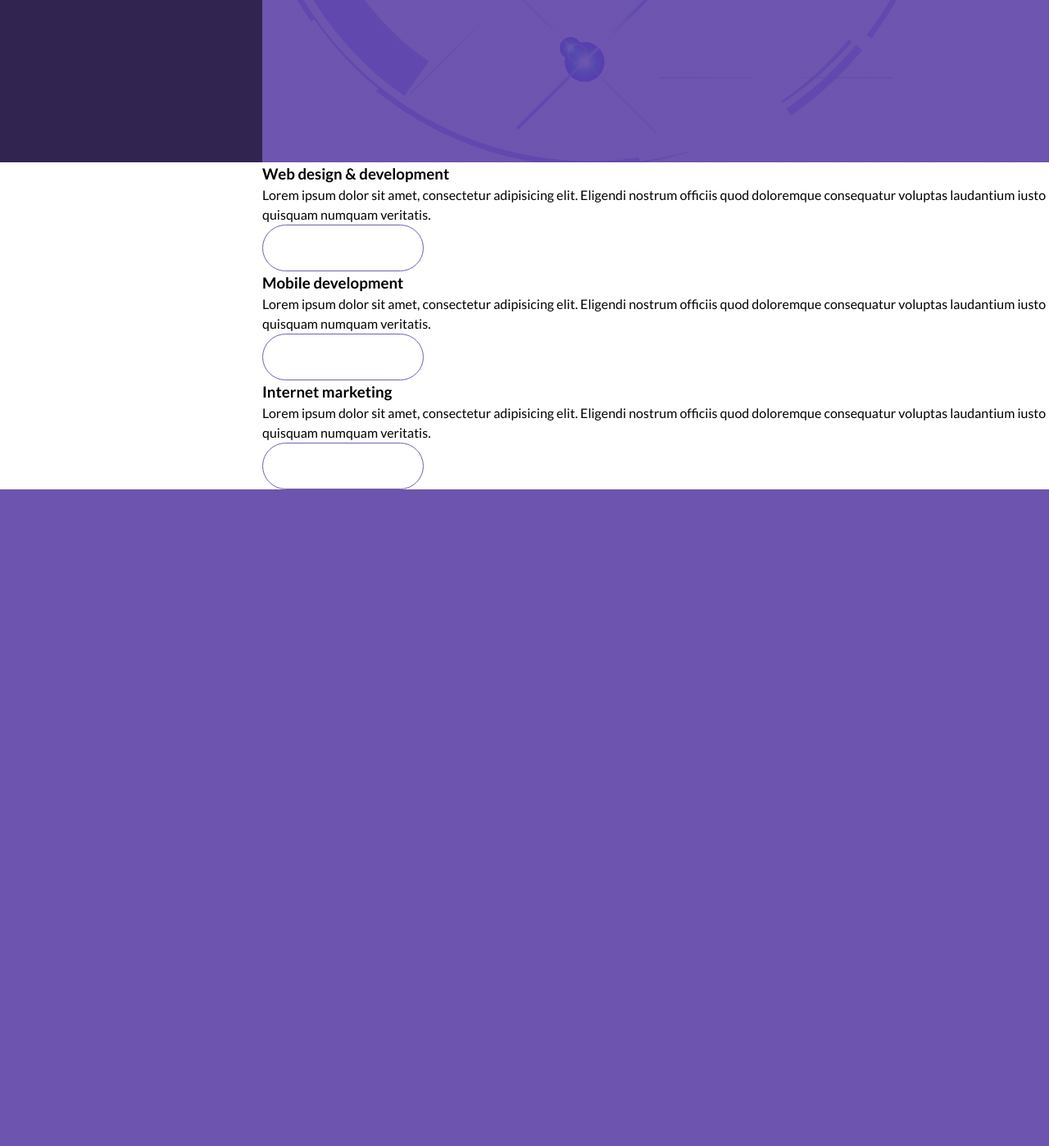
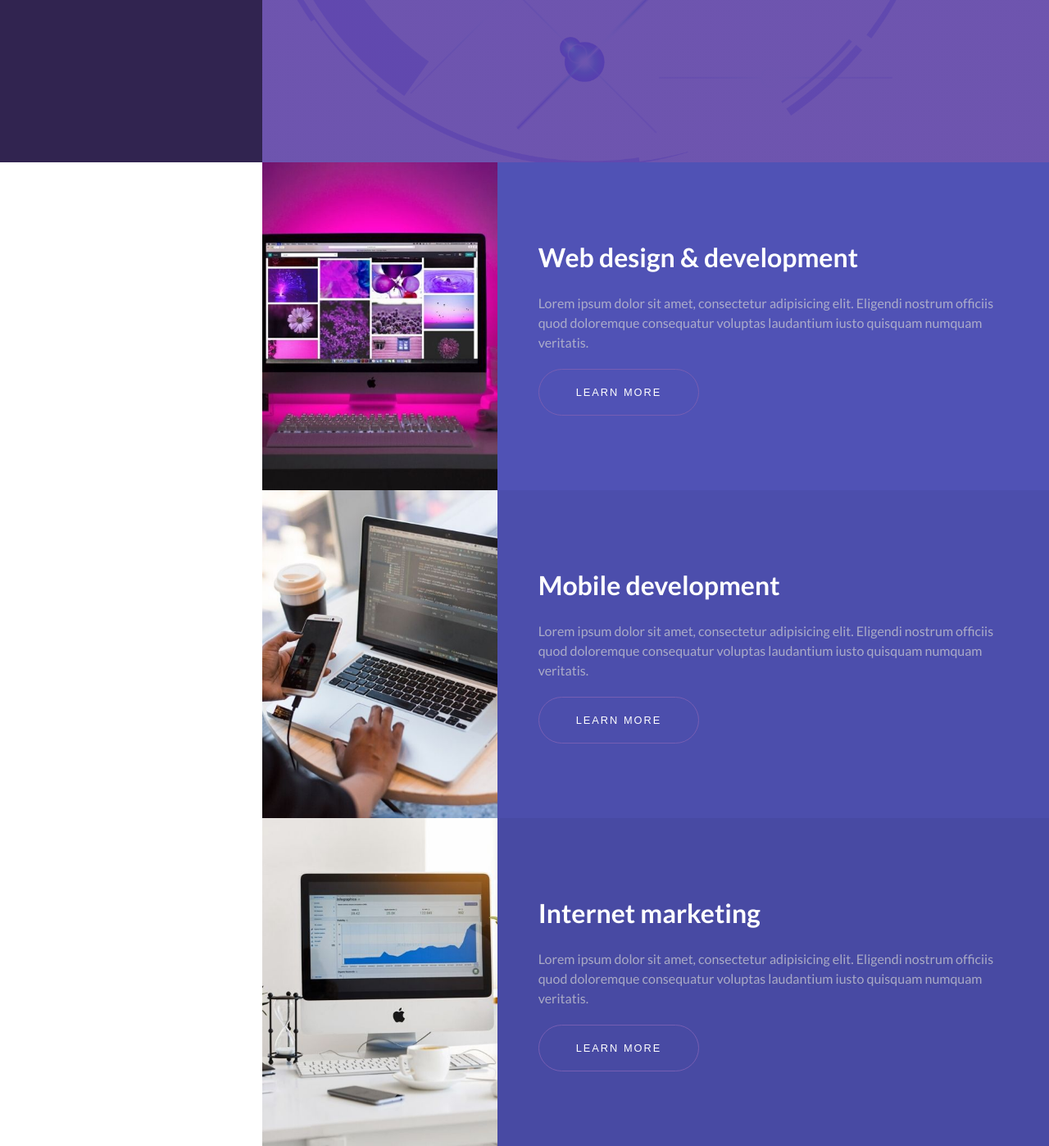
Before and after one commit to IvoAVR/30-dana-kodiranja-II, a PHP site: page / in a window 1280 px wide. Shown: the part 602-2000 px from the top of the page at 82% size. Before the commit the page ends 1199 px from the top, so only its background shows below. Run offline with PHP 8.4, Linux system fonts and the light colour scheme; some libraries are stand-ins or nearby versions.

Commit message:
3 sekcije css

```diff
--- a/8-realintermedia/style.css
+++ b/8-realintermedia/style.css
@@ -52,6 +52,7 @@ nav {
     justify-content: center;
     align-items: flex-end;
     text-align: right;
+    position: fixed;
 }
 nav img {
     width: 70%;
@@ -115,3 +116,53 @@ header p {
     padding: 30px 0;
     line-height: 1.8;
 }
+/*** webDev, mobDev , intMarketing ***/
+.webDev,
+.mobDev,
+.intMarketing {
+    display: flex;
+    height: 50vh;
+}
+.img {
+    flex: 1;
+}
+.text {
+    flex: 2;
+    display: flex;
+    flex-direction: column;
+    justify-content: center;
+    align-items: flex-start;
+    padding: 0 50px 0 50px;
+}
+.text h3 {
+    font-size: 2rem;
+    color: var(--white);
+}
+.text p {
+    color: var(--lightGray);
+    padding: 20px 0;
+}
+.webDev .img {
+    background-image: url(img/services1.jpg);
+    background-position: center;
+    background-size: cover;
+}
+.webDev .text {
+    background: var(--firstBg);
+}
+.mobDev .img {
+    background-image: url(img/services2.jpg);
+    background-position: center;
+    background-size: cover;
+}
+.mobDev .text {
+    background: var(--secondBg);
+}
+.intMarketing .img {
+    background-image: url(img/services3.jpg);
+    background-position: center;
+    background-size: cover;
+}
+.intMarketing .text {
+    background: var(--thirdBg);
+}
```
